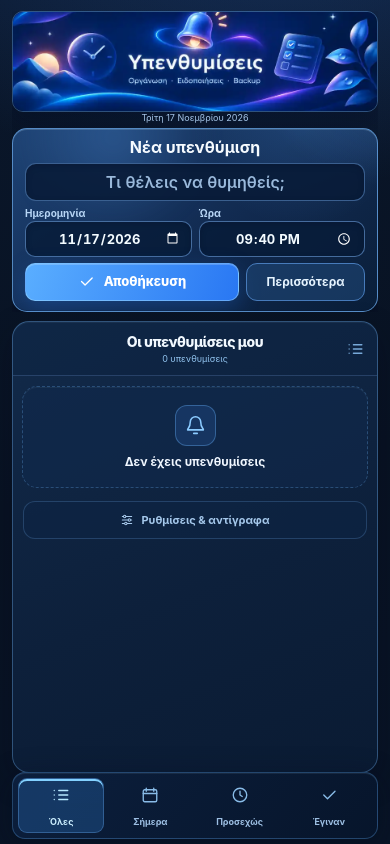
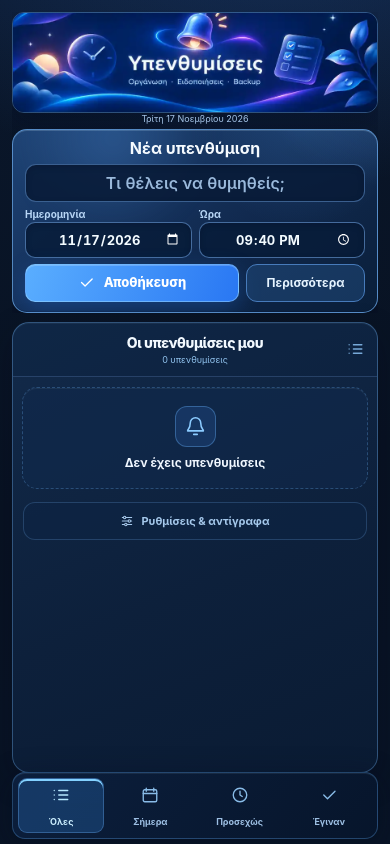
Before and after one commit to seemsfunny21/reminder, a plain HTML site: page index.html in a window 390 px wide. Drawn offline with Linux system fonts and the light colour scheme.

Commit message:
Use identical spacing for premium top banners

```diff
--- a/split-40-60.css
+++ b/split-40-60.css
@@ -248,3 +248,9 @@
   object-position:center!important;
  }
 }
+
+/* Consistent inset and corner radius for the five Applications hero banners. */
+@media(max-width:760px){
+ .premium-glass .content-area{padding-top:12px!important}
+ .premium-glass .reminder-hero-art{border-radius:12px!important}
+}
```
